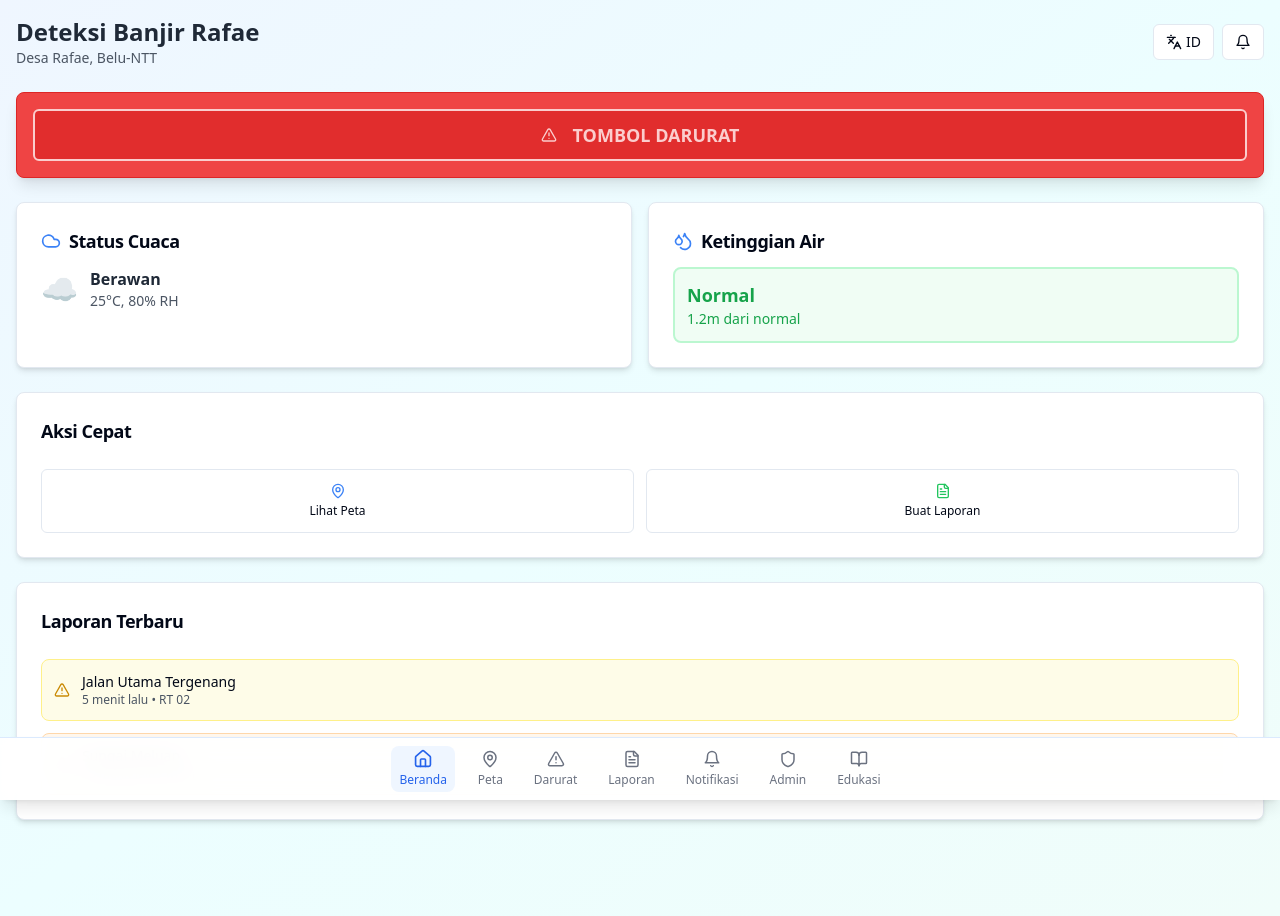
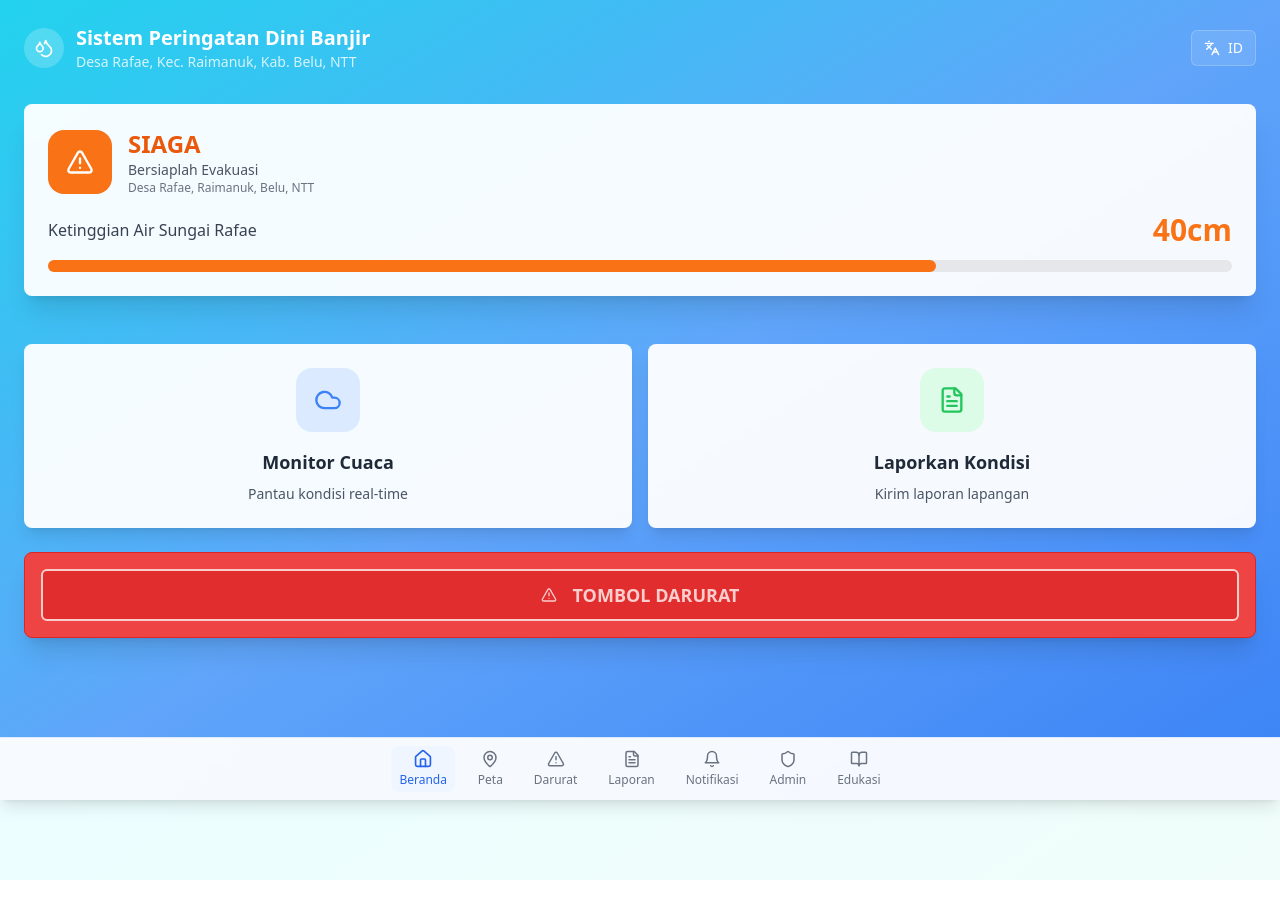
Before and after one commit to AngelaMarselaBouk/rafae-bencana-siaga, a React (Vite) app: page / in a window 1280 px wide. After the commit the page ends 880 px from the top, so only its background shows below. Built offline with nearby package versions, Linux system fonts and the light colour scheme.

Commit message:
Refactor: Update dashboard UI
Update the dashboard UI to match the provided example.

```diff
--- a/src/components/Dashboard.tsx
+++ b/src/components/Dashboard.tsx
@@ -7,8 +7,7 @@ import { Card, CardContent, CardHeader, CardTitle } from './ui/card';
 
 export const Dashboard: React.FC = () => {
   const { t, language, setLanguage } = useLanguage();
-  const [waterLevel, setWaterLevel] = useState<'normal' | 'warning' | 'alert' | 'danger'>('normal');
-  const [weather, setWeather] = useState<'sunny' | 'cloudy' | 'rainy' | 'stormy'>('cloudy');
+  const [waterLevel, setWaterLevel] = useState<'normal' | 'warning' | 'alert' | 'danger'>('alert');
 
   const getWaterLevelColor = (level: string) => {
     switch (level) {
@@ -20,42 +19,99 @@ export const Dashboard: React.FC = () => {
     }
   };
 
-  const getWeatherIcon = (weather: string) => {
-    switch (weather) {
-      case 'sunny': return '☀️';
-      case 'cloudy': return '☁️';
-      case 'rainy': return '🌧️';
-      case 'stormy': return '⛈️';
-      default: return '☁️';
+  const getWaterLevelProgress = (level: string) => {
+    switch (level) {
+      case 'normal': return '25%';
+      case 'warning': return '50%';
+      case 'alert': return '75%';
+      case 'danger': return '100%';
+      default: return '25%';
     }
   };
 
   return (
-    <div className="p-4 space-y-6">
+    <div className="min-h-screen bg-gradient-to-br from-cyan-400 via-blue-400 to-blue-500">
       {/* Header */}
-      <div className="flex items-center justify-between">
+      <div className="p-6 text-white">
+        <div className="flex items-center justify-between mb-8">
+          <div className="flex items-center gap-3">
+            <div className="w-10 h-10 bg-white/20 rounded-full flex items-center justify-center">
+              <Droplets className="text-white" size={20} />
+            </div>
             <div>
-          <h1 className="text-2xl font-bold text-gray-800">{t('floodDetection')}</h1>
-          <p className="text-gray-600 text-sm">Desa Rafae, Belu-NTT</p>
+              <h1 className="text-xl font-bold">Sistem Peringatan Dini Banjir</h1>
+              <p className="text-white/80 text-sm">Desa Rafae, Kec. Raimanuk, Kab. Belu, NTT</p>
+            </div>
           </div>
           <div className="flex gap-2">
             <Button
               variant="outline"
               size="sm"
               onClick={() => setLanguage(language === 'id' ? 'tet' : 'id')}
-            className="flex items-center gap-1"
+              className="bg-white/10 border-white/20 text-white hover:bg-white/20"
             >
               <Languages size={16} />
               {language === 'id' ? 'ID' : 'TET'}
             </Button>
-          <Button variant="outline" size="sm">
-            <Bell size={16} />
-          </Button>
           </div>
         </div>
 
+        {/* Main Status Card */}
+        <Card className="bg-white/95 backdrop-blur-sm shadow-xl border-0 mb-6">
+          <CardContent className="p-6">
+            <div className="flex items-center gap-4 mb-4">
+              <div className="w-16 h-16 bg-orange-500 rounded-2xl flex items-center justify-center">
+                <AlertTriangle className="text-white" size={28} />
+              </div>
+              <div className="flex-1">
+                <h2 className="text-2xl font-bold text-orange-600 uppercase">SIAGA</h2>
+                <p className="text-gray-600 text-sm">Bersiaplah Evakuasi</p>
+                <p className="text-gray-500 text-xs">Desa Rafae, Raimanuk, Belu, NTT</p>
+              </div>
+            </div>
+
+            <div className="space-y-3">
+              <div className="flex justify-between items-center">
+                <span className="text-gray-700 font-medium">Ketinggian Air Sungai Rafae</span>
+                <span className="text-3xl font-bold text-orange-500">40cm</span>
+              </div>
+              <div className="w-full bg-gray-200 rounded-full h-3">
+                <div
+                  className="bg-orange-500 h-3 rounded-full transition-all duration-500"
+                  style={{ width: getWaterLevelProgress(waterLevel) }}
+                ></div>
+              </div>
+            </div>
+          </CardContent>
+        </Card>
+      </div>
+
+      {/* Quick Action Cards */}
+      <div className="px-6 pb-6">
+        <div className="grid grid-cols-2 gap-4">
+          <Card className="bg-white/95 backdrop-blur-sm shadow-lg border-0 hover:shadow-xl transition-shadow">
+            <CardContent className="p-6 text-center">
+              <div className="w-16 h-16 bg-blue-100 rounded-2xl flex items-center justify-center mx-auto mb-4">
+                <Cloud className="text-blue-500" size={28} />
+              </div>
+              <h3 className="text-lg font-bold text-gray-800 mb-2">Monitor Cuaca</h3>
+              <p className="text-gray-600 text-sm">Pantau kondisi real-time</p>
+            </CardContent>
+          </Card>
+
+          <Card className="bg-white/95 backdrop-blur-sm shadow-lg border-0 hover:shadow-xl transition-shadow">
+            <CardContent className="p-6 text-center">
+              <div className="w-16 h-16 bg-green-100 rounded-2xl flex items-center justify-center mx-auto mb-4">
+                <FileText className="text-green-500" size={28} />
+              </div>
+              <h3 className="text-lg font-bold text-gray-800 mb-2">Laporkan Kondisi</h3>
+              <p className="text-gray-600 text-sm">Kirim laporan lapangan</p>
+            </CardContent>
+          </Card>
+        </div>
+
         {/* Emergency Button */}
-      <Card className="bg-red-500 border-red-600 text-white shadow-lg">
+        <Card className="bg-red-500 border-red-600 text-white shadow-xl mt-6">
           <CardContent className="p-4">
             <Button className="w-full bg-red-600 hover:bg-red-700 text-white text-lg font-bold py-6 border-2 border-white animate-pulse">
               <AlertTriangle size={24} className="mr-2" />
@@ -63,86 +119,7 @@ export const Dashboard: React.FC = () => {
             </Button>
           </CardContent>
         </Card>
-
-      {/* Status Cards */}
-      <div className="grid grid-cols-1 md:grid-cols-2 gap-4">
-        <Card className="shadow-md">
-          <CardHeader className="pb-3">
-            <CardTitle className="flex items-center gap-2 text-lg">
-              <Cloud className="text-blue-500" size={20} />
-              {t('weatherStatus')}
-            </CardTitle>
-          </CardHeader>
-          <CardContent>
-            <div className="flex items-center gap-3">
-              <span className="text-3xl">{getWeatherIcon(weather)}</span>
-              <div>
-                <p className="font-semibold text-gray-800">{t(weather)}</p>
-                <p className="text-sm text-gray-600">25°C, 80% RH</p>
       </div>
-            </div>
-          </CardContent>
-        </Card>
-
-        <Card className="shadow-md">
-          <CardHeader className="pb-3">
-            <CardTitle className="flex items-center gap-2 text-lg">
-              <Droplets className="text-blue-500" size={20} />
-              {t('waterLevel')}
-            </CardTitle>
-          </CardHeader>
-          <CardContent>
-            <div className={`p-3 rounded-lg border-2 ${getWaterLevelColor(waterLevel)}`}>
-              <p className="font-bold text-lg">{t(waterLevel)}</p>
-              <p className="text-sm">1.2m dari normal</p>
-            </div>
-          </CardContent>
-        </Card>
-      </div>
-
-      {/* Quick Actions */}
-      <Card className="shadow-md">
-        <CardHeader>
-          <CardTitle className="text-lg">Aksi Cepat</CardTitle>
-        </CardHeader>
-        <CardContent>
-          <div className="grid grid-cols-2 gap-3">
-            <Button variant="outline" className="h-16 flex flex-col gap-1">
-              <MapPin className="text-blue-500" size={20} />
-              <span className="text-xs">Lihat Peta</span>
-            </Button>
-            <Button variant="outline" className="h-16 flex flex-col gap-1">
-              <FileText className="text-green-500" size={20} />
-              <span className="text-xs">Buat Laporan</span>
-            </Button>
-          </div>
-        </CardContent>
-      </Card>
-
-      {/* Recent Reports */}
-      <Card className="shadow-md">
-        <CardHeader>
-          <CardTitle className="text-lg">{t('lastReports')}</CardTitle>
-        </CardHeader>
-        <CardContent>
-          <div className="space-y-3">
-            <div className="flex items-center gap-3 p-3 bg-yellow-50 rounded-lg border border-yellow-200">
-              <AlertTriangle className="text-yellow-600" size={16} />
-              <div className="flex-1">
-                <p className="text-sm font-medium">Jalan Utama Tergenang</p>
-                <p className="text-xs text-gray-600">5 menit lalu • RT 02</p>
-              </div>
-            </div>
-            <div className="flex items-center gap-3 p-3 bg-orange-50 rounded-lg border border-orange-200">
-              <AlertTriangle className="text-orange-600" size={16} />
-              <div className="flex-1">
-                <p className="text-sm font-medium">Sungai Meluap</p>
-                <p className="text-xs text-gray-600">15 menit lalu • RT 01</p>
-              </div>
-            </div>
-          </div>
-        </CardContent>
-      </Card>
     </div>
   );
 };
```
Lines whose indentation alone changed are shown as unchanged.
